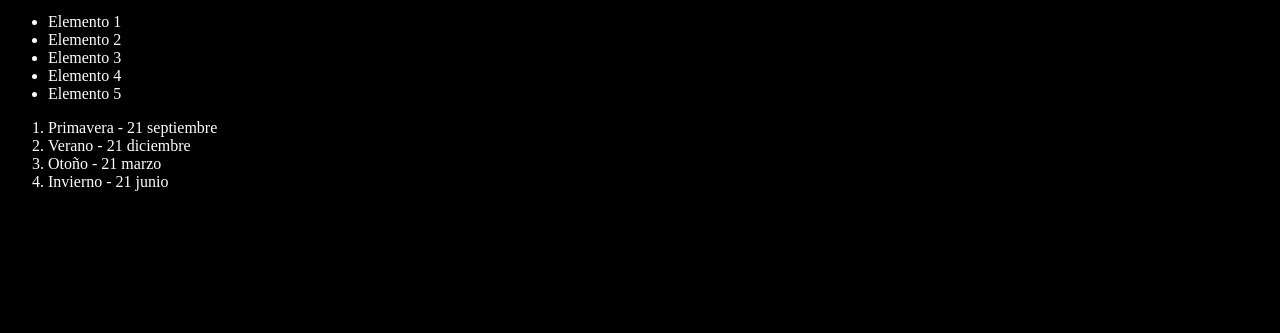
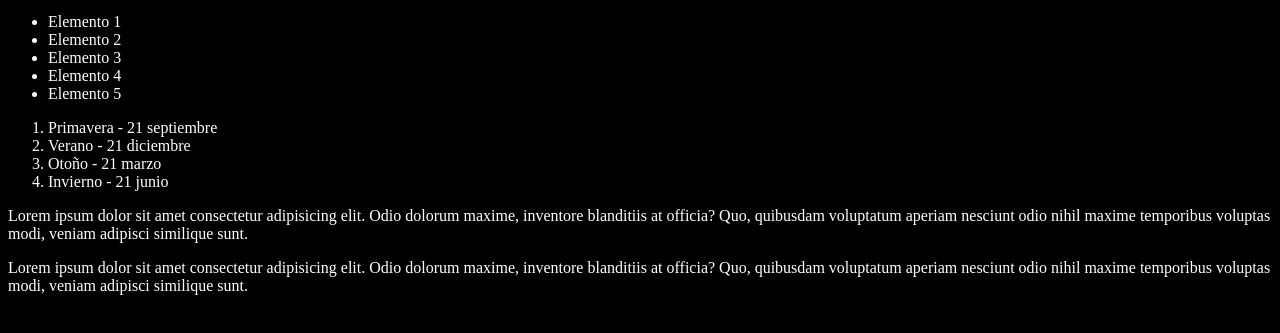
Before and after one commit to GermanBruscaglia/youtube-git, a plain HTML site: page index.html in a window 1280 px wide. Shown: the part 101-434 px from the top of the page. Drawn offline with Linux system fonts and the light colour scheme.

Commit message:
Agregando otro parrafo

```diff
--- a/index.html
+++ b/index.html
@@ -23,6 +23,12 @@
         <li>Otoño - 21 marzo</li>
         <li>Invierno - 21 junio</li>
     </ol>
+    <p>
+        Lorem ipsum dolor sit amet consectetur adipisicing elit. Odio dolorum maxime, inventore blanditiis at officia? Quo, quibusdam voluptatum aperiam nesciunt odio nihil maxime temporibus voluptas modi, veniam adipisci similique sunt.
+    </p>
+    <p>
+        Lorem ipsum dolor sit amet consectetur adipisicing elit. Odio dolorum maxime, inventore blanditiis at officia? Quo, quibusdam voluptatum aperiam nesciunt odio nihil maxime temporibus voluptas modi, veniam adipisci similique sunt.
+    </p>
 
 
 
```
